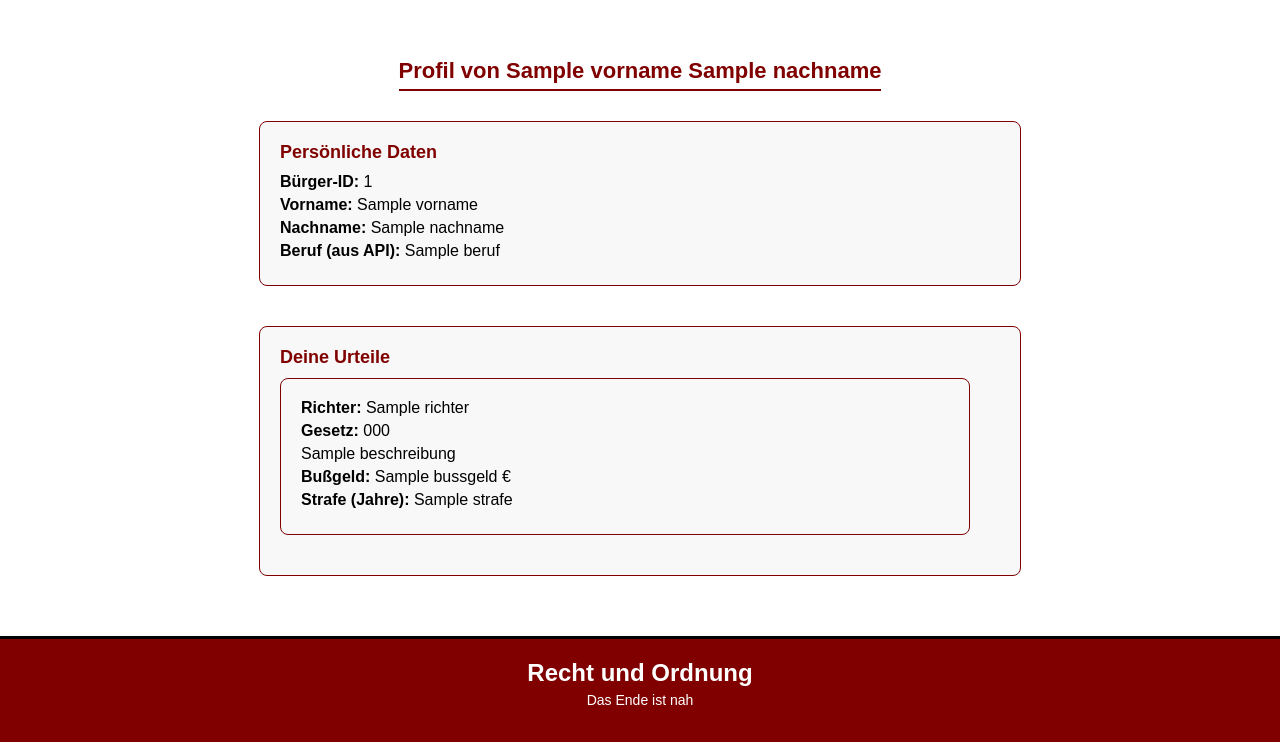
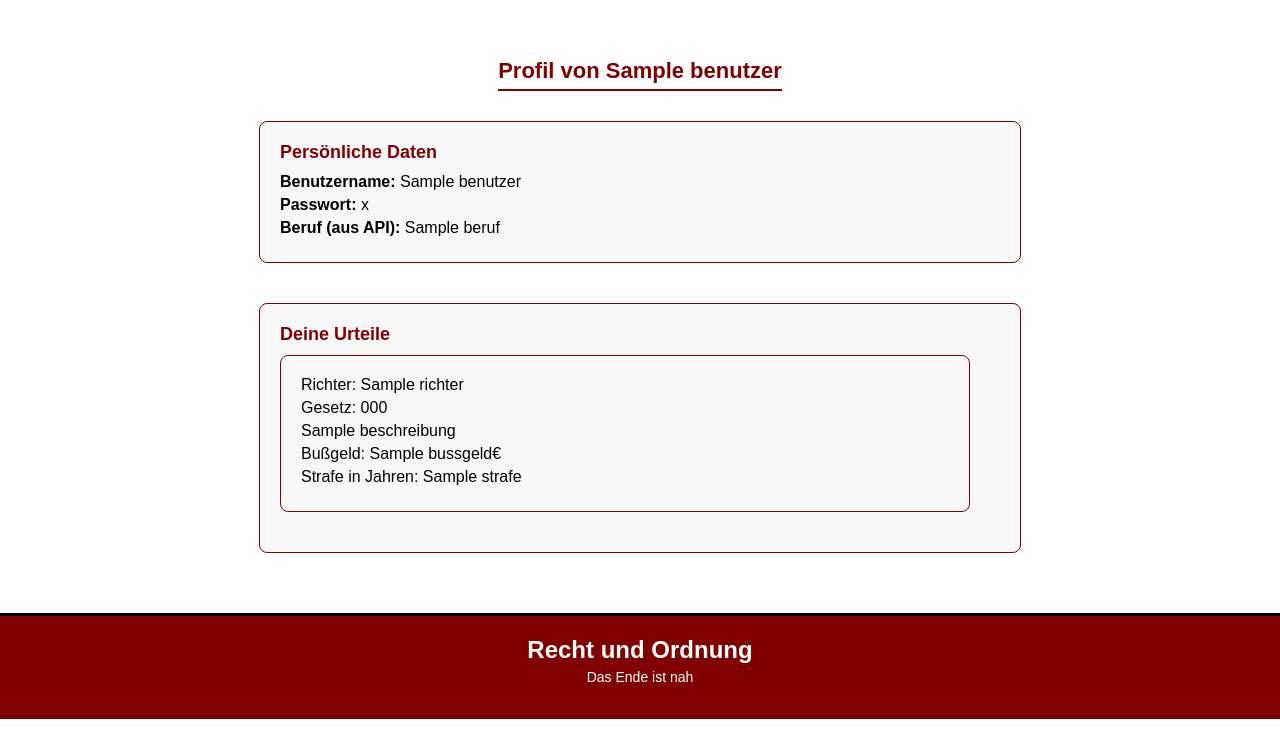
Before and after one commit to MariusMattes/Der-Staat, a Django app: template rechtApp/templates/rechtApp/profilseite.html in a window 1280 px wide. Shown: the part 44-800 px from the top of the page. Run offline with Django 5.2, Linux system fonts and the light colour scheme; the template is opened without the code that fills it: most values are stand-ins (such as "Sample title", 1, 10 or a date in 2020).

Commit message:
profilseite noch mal zurück

```diff
--- a/rechtApp/templates/rechtApp/profilseite.html
+++ b/rechtApp/templates/rechtApp/profilseite.html
@@ -11,30 +11,16 @@
 {% include "rechtApp/navigationsleiste.html" %}
 
 <div class="hauptbereichDivCLASS">
-    <h2 class="UeberschriftCLASS">
-        Profil von {{ vorname }} {{ nachname }}
-    </h2>
+    <h2 class="UeberschriftCLASS">Profil von {{ benutzer.benutzername }}</h2>
 
     <div class="gesamtDivCLASS">
 
         <div class="karteDivCLASS">
             <div class="inhaltNummerDivCLASS">Persönliche Daten</div>
 
-            <div class="inhaltDivCLASS">
-                <b>Bürger-ID:</b> {{ buerger_id }}
-            </div>
-
-            <div class="inhaltDivCLASS">
-                <b>Vorname:</b> {{ vorname }}
-            </div>
-
-            <div class="inhaltDivCLASS">
-                <b>Nachname:</b> {{ nachname }}
-            </div>
-
-            <div class="inhaltDivCLASS">
-                <b>Beruf (aus API):</b> {{ beruf }}
-            </div>
+            <div class="inhaltDivCLASS"><b>Benutzername:</b> {{ benutzer.benutzername }}</div>
+            <div class="inhaltDivCLASS"><b>Passwort:</b> {{ benutzer.passwort }}</div>
+            <div class="inhaltDivCLASS"><b>Beruf (aus API):</b> {{ beruf }}</div>
         </div>
 
         <div class="karteDivCLASS">
@@ -45,37 +31,33 @@
                     <div class="karteDivCLASS" style="width:90%;">
 
                         <div class="inhaltDivCLASS">
-                            <b>Richter:</b> {{ u.richter }}
+                            Richter: {{ u.richter }}
                         </div>
 
-                        {% if u.gesetz %}
-                            <div class="inhaltDivCLASS">
-                                <b>Gesetz:</b> {{ u.gesetz.titel }}
-                            </div>
+                        <div class="inhaltDivCLASS">
+                            Gesetz: {{ u.gesetz.titel }}
+                        </div>
 
-                            <div class="inhaltDivCLASS">
-                                {{ u.gesetz.beschreibung }}
-                            </div>
-                        {% endif %}
+                        <div class="inhaltDivCLASS">
+                            {{ u.gesetz.beschreibung }}
+                        </div>
 
                         {% if u.bussgeld %}
                             <div class="inhaltDivCLASS">
-                                <b>Bußgeld:</b> {{ u.bussgeld }} €
+                                Bußgeld: {{ u.bussgeld }}€
                             </div>
                         {% endif %}
 
                         {% if u.strafe %}
                             <div class="inhaltDivCLASS">
-                                <b>Strafe (Jahre):</b> {{ u.strafe }}
+                                Strafe in Jahren: {{ u.strafe }}
                             </div>
                         {% endif %}
 
                     </div>
                 {% endfor %}
             {% else %}
-                <div class="keinInhaltCLASS">
-                    Keine Urteile vorhanden
-                </div>
+                <div class="keinInhaltCLASS">Keine Urteile vorhanden</div>
             {% endif %}
         </div>
 
```
Also changed, not shown: rechtApp/views.py (+8 -30 lines).
